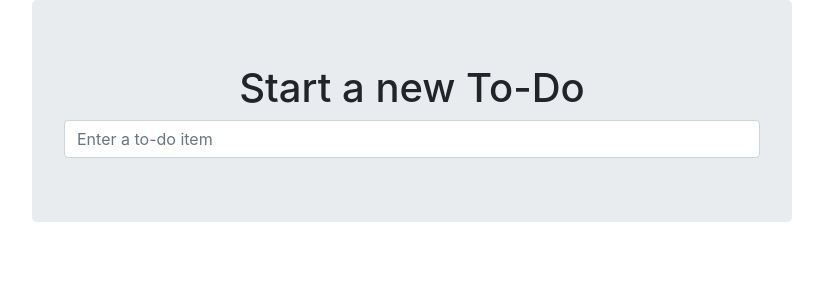
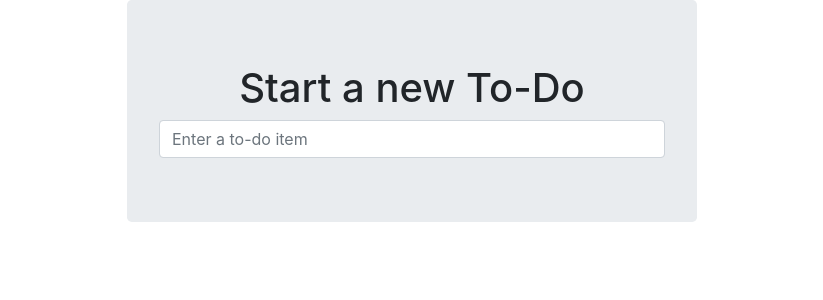
Before and after one commit to czc0407/TSDT, a Django app: page / in a window 1280 px wide. Shown: the top 300 px of the page, without its empty margins (228-1051 px from the left). Run offline with Django 3.2, Linux system fonts and the light colour scheme; some libraries are stand-ins or nearby versions.

Commit message:
样式微调

```diff
--- a/lists/templates/base.html
+++ b/lists/templates/base.html
@@ -10,7 +10,7 @@
     <body>
         <div class="container">
             <div class="row">
-                <div class="col-md-8 offset-md-2 jumbotron">
+                <div class="col-md-6 offset-md-3 jumbotron">
                     <div class = "text-center">
                         <h1>{% block header_text %}{% endblock %}</h1>
                         <form method="POST" action="{% block form_action %}{% endblock %}" class ="text-center">
@@ -21,7 +21,7 @@
                 </div>
             </div>
             <div class = "row">
-                <div class = "col-md-6 col-md-offset-3">
+                <div class = "col-md-6 offset-md-3">
                     {% block table %}
                     {% endblock %}
                 </div>
```
